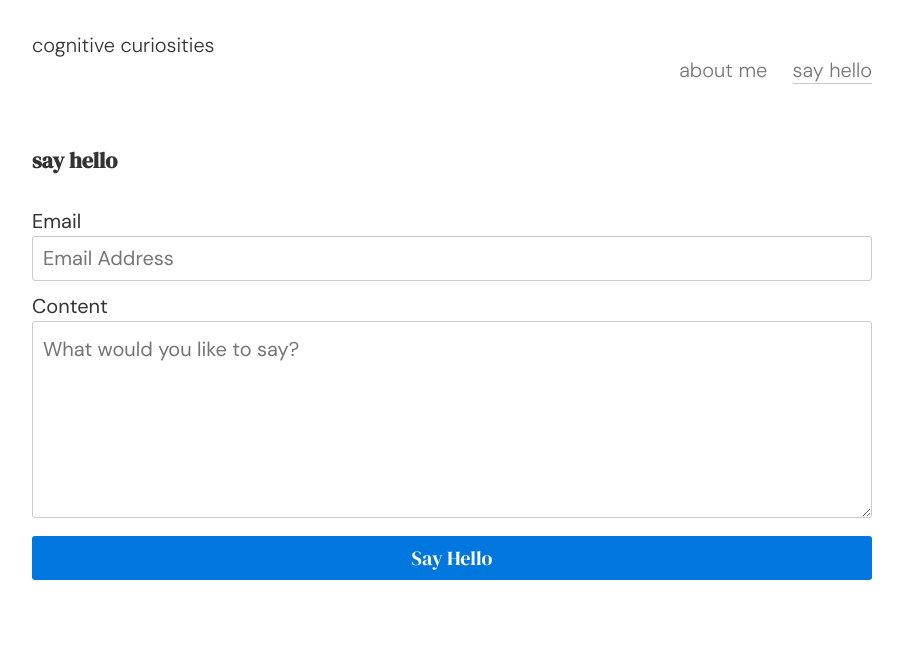
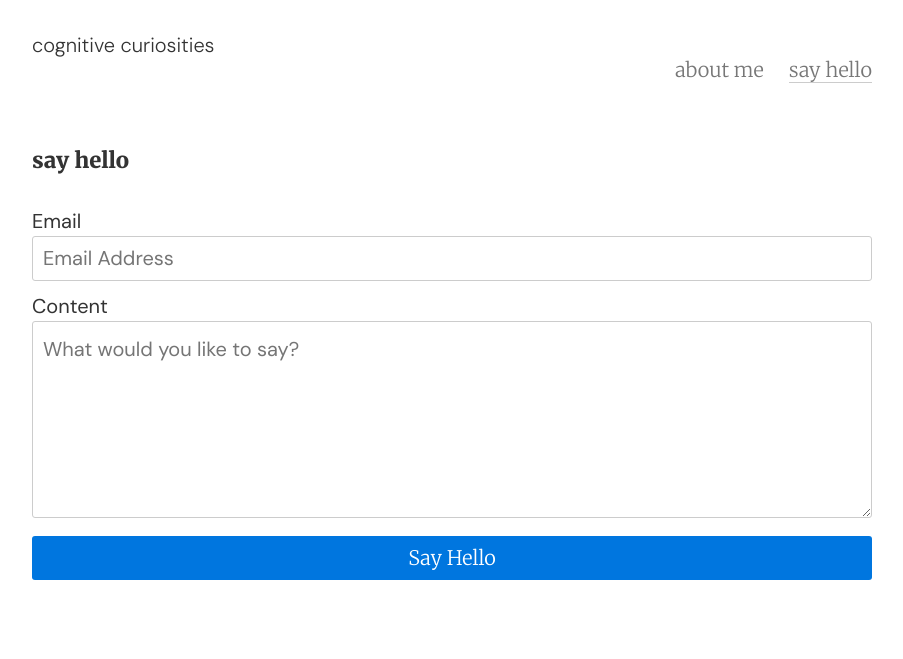
Before and after one commit to itstrieu/itstrieu.github.io, a Jekyll site: the page built from contact.html, in a window 1280 px wide. Shown: the top 659 px of the page, without its empty margins (188-1091 px from the left). Built offline with Jekyll 4.4.1, drawn with Linux system fonts in a browser that asks for light colours.

Commit message:
font adjustments

```diff
--- a/_sass/_header.scss
+++ b/_sass/_header.scss
@@ -20,6 +20,7 @@
 
 .site-header nav a {
   color: $nav-color;
+  font-family: $heading-font-family; // Added this line to change the font for header nav links
 }
 
 .site-header nav a:hover,
--- a/_sass/_variables.scss
+++ b/_sass/_variables.scss
@@ -3,7 +3,7 @@ $base-font-size: 11px !default;
 $bold-font-weight: bold !default;
 $font-family: 'DM Sans', 'Nunito', sans-serif !default;
 $line-height: 1.5 !default;
-$heading-font-family: 'DM Serif Display', 'Lato', 'Helvetica Neue', Helvetica, sans-serif !default;
+$heading-font-family: 'Merriweather', 'PT Serif', Georgia, 'Times New Roman', serif !default;
 $heading-font-weight: 900 !default;
 $heading-line-height: 1.25 !default;
 $monospace-font-family: 'Source Code Pro', Consolas, monospace !default;
```
